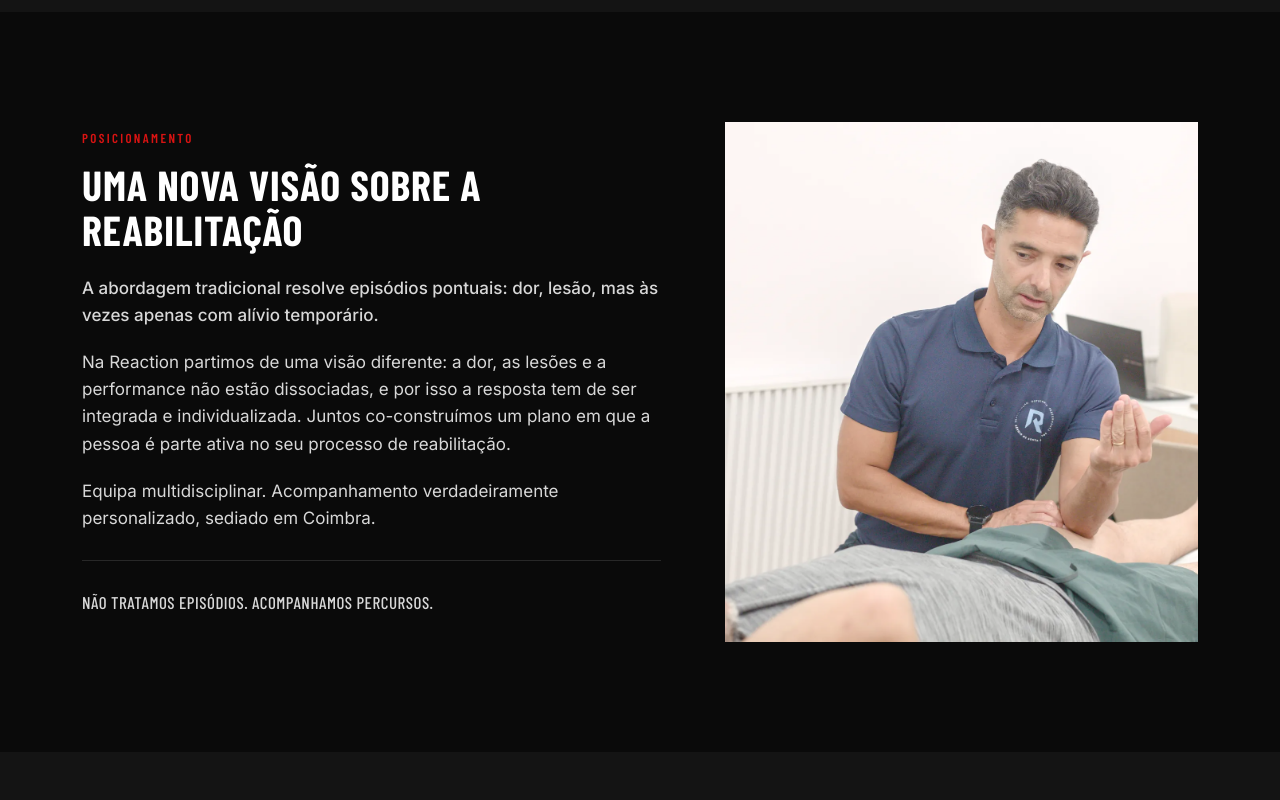
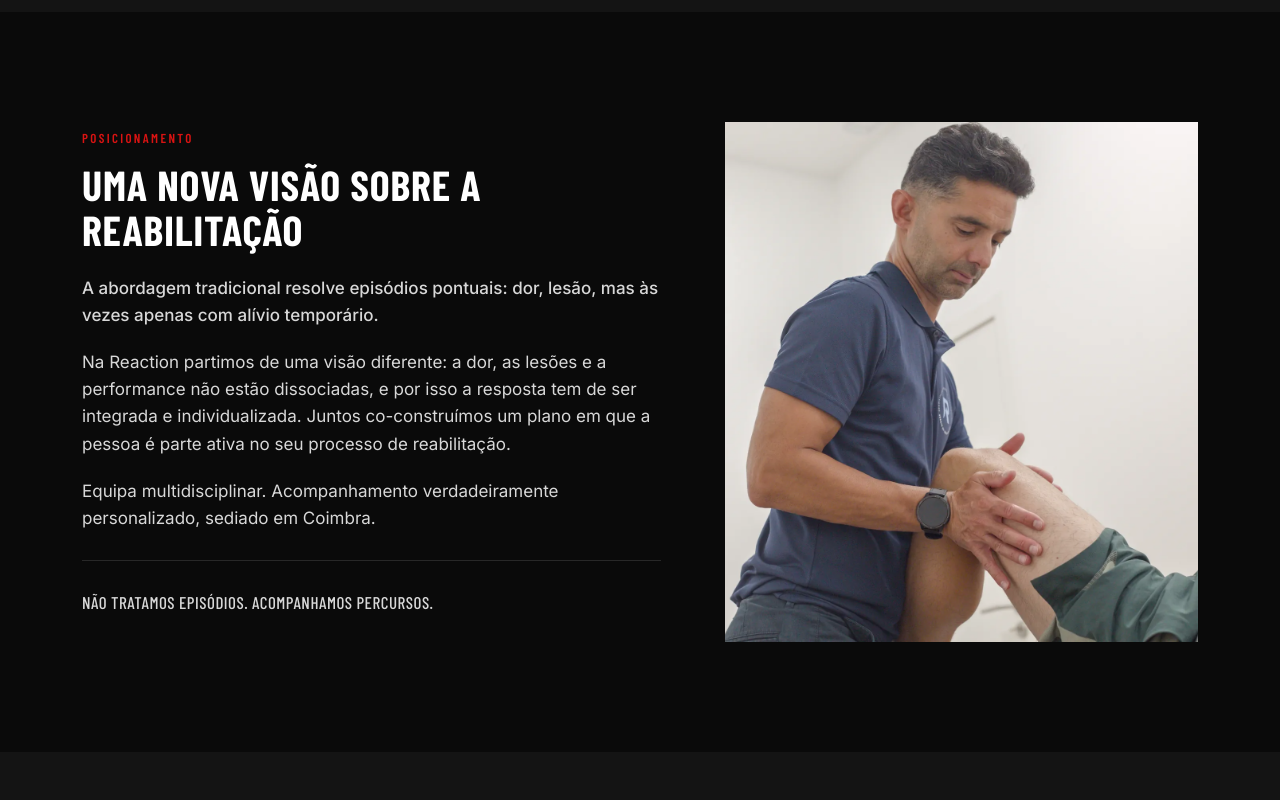
Before and after one commit to IskosatCompany/reaction-public-site, a React (Vite) app: page / in a window 1280 px wide. Shown: the part 1160-1960 px from the top of the page. Built offline with nearby package versions, Linux system fonts and the light colour scheme; a web font is replaced by a local one.

Commit message:
new images

```diff
--- a/src/data/team.ts
+++ b/src/data/team.ts
@@ -30,7 +30,7 @@ export const teamMembers: readonly TeamMember[] = [
   {
     id: 'pedro',
     name: 'Pedro Cortesão',
-    role: 'Fisioterapeuta',
+    role: 'Fisioterapeuta · Performance Coach · Personal Trainer',
     photo: pedroPhoto,
     photoAlt: 'Pedro Cortesão, equipa Reaction',
     quote:
--- a/src/sections/About/About.module.css
+++ b/src/sections/About/About.module.css
@@ -9,7 +9,7 @@
   width: 100%;
   height: 520px;
   object-fit: cover;
-  object-position: center 20%;
+  object-position: center top;
 }
 
 .title {
```
Also changed, not shown: src/assets/about-therapy.webp.
